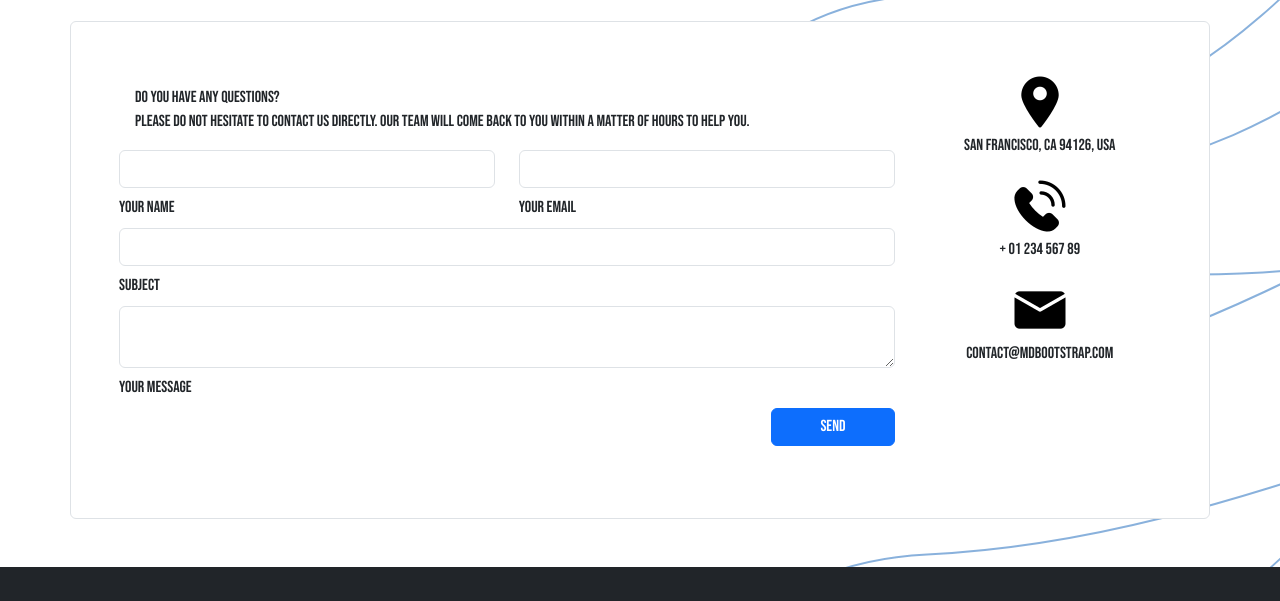
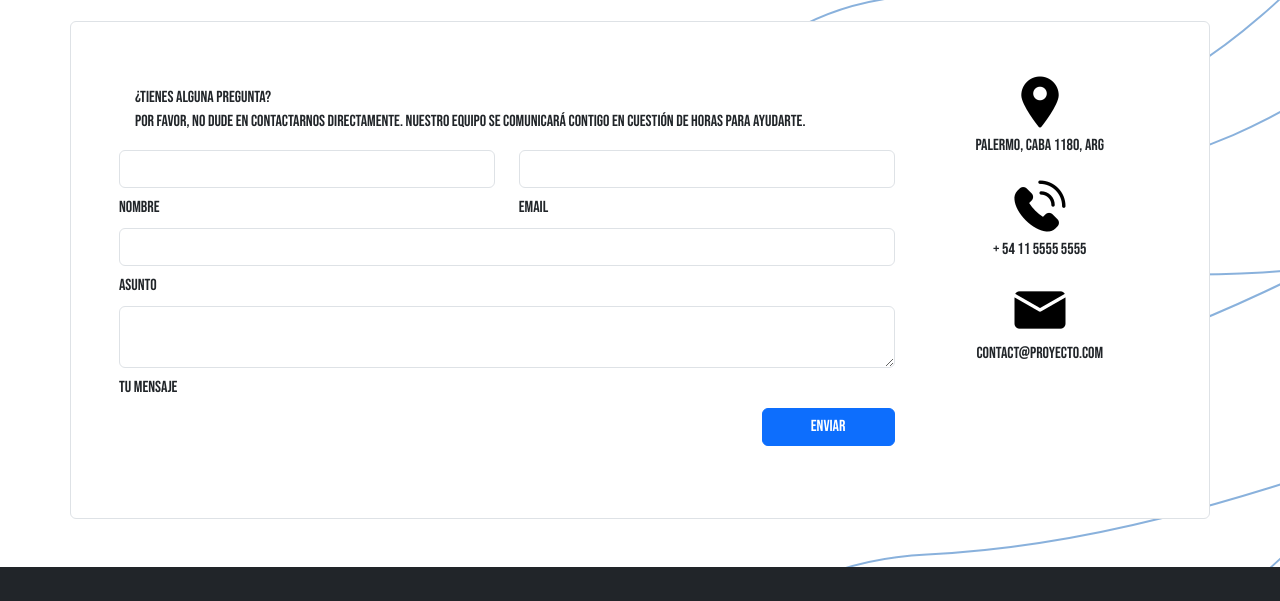
Before and after one commit to aecamilleri/PreEntrega03Camilleri, a plain HTML site: page pages/Contact.html in a window 1280 px wide. Shown: the part 199-800 px from the top of the page. Drawn offline with nearby package versions, Linux system fonts and the light colour scheme.

Commit message:
edits allproducts navs

```diff
--- a/css/style.css
+++ b/css/style.css
@@ -372,6 +372,16 @@ h2#banner{
 .nav-link {
     color: #37474f !important;
 }
+
+.btn.btn-link.text-start.active{
+    background: #000 !important;
+    color:#fff !important;
+    text-decoration: none!important;
+}
+.btn.btn-link.text-start{
+    text-decoration: none!important;
+}
+
 /*******Mobile*********************/
 @media only screen and (max-width: 576px) {
     .carousel-caption{
--- a/pages/Contact.html
+++ b/pages/Contact.html
@@ -63,20 +63,20 @@
     <section class="mb-4">
         <div class="row">
             <div class="col-md-9 mb-md-0 mb-5">
-                <p class="p-3 mb-0 text-center text-md-start"><span class="font-weight-bold d-block">Do you have any questions?</span>
-                    Please do not hesitate to contact us directly. Our team will come back to you within a matter of hours to help you.</p>
+                <p class="p-3 mb-0 text-center text-md-start"><span class="font-weight-bold d-block">¿Tienes alguna pregunta?</span>
+                    Por favor, no dude en contactarnos directamente. Nuestro equipo se comunicará contigo en cuestión de horas para ayudarte.</p>
                 <form id="contact-form" name="contact-form" action="mail.php" method="POST">
                     <div class="row">
                         <div class="col-md-6">
                             <div class="md-form mb-0">
                                 <input type="text" id="name" name="name" class="form-control">
-                                <label for="name" class="my-2 d-flex justify-content-center justify-content-md-start">Your name</label>
+                                <label for="name" class="my-2 d-flex justify-content-center justify-content-md-start">Nombre</label>
                             </div>
                         </div>
                         <div class="col-md-6">
                             <div class="md-form mb-0">
                                 <input type="text" id="email" name="email" class="form-control">
-                                <label for="email" class="my-2 d-flex justify-content-center justify-content-md-start">Your email</label>
+                                <label for="email" class="my-2 d-flex justify-content-center justify-content-md-start">Email</label>
                             </div>
                         </div>
                     </div>
@@ -84,7 +84,7 @@
                         <div class="col-md-12">
                             <div class="md-form mb-0">
                                 <input type="text" id="subject" name="subject" class="form-control">
-                                <label for="subject" class="my-2 d-flex justify-content-center justify-content-md-start">Subject</label>
+                                <label for="subject" class="my-2 d-flex justify-content-center justify-content-md-start">Asunto</label>
                             </div>
                         </div>
                     </div>
@@ -92,72 +92,29 @@
                         <div class="col-md-12">
                             <div class="md-form">
                                 <textarea type="text" id="message" name="message" rows="2" class="form-control md-textarea"></textarea>
-                                <label for="message" class="my-2 d-flex justify-content-center justify-content-md-start">Your message</label>
+                                <label for="message" class="my-2 d-flex justify-content-center justify-content-md-start">Tu Mensaje</label>
                             </div>
                         </div>
                     </div>
                 </form>
                 <div class="text-center float-md-end">
-                    <a class="btn btn-primary px-5">Send</a>
+                    <a class="btn btn-primary px-5">Enviar</a>
                 </div>
             </div>
             <div class="col-md-3 text-center">
                 <ul class="list-unstyled mb-0">
                     <img src="../img/map.png">
-                        <p>San Francisco, CA 94126, USA</p>
+                        <p>Palermo, CABA 1180, ARG</p>
                     </li>
                     <img src="../img/phone-call.png">
-                        <p>+ 01 234 567 89</p>
+                        <p>+ 54 11 5555 5555</p>
                     </li>
                     <img src="../img/mail.png">
-                        <p>contact@mdbootstrap.com</p>
+                        <p>contact@proyecto.com</p>
                     </li>
                 </ul>
             </div>
         </div>
-    </section>
-    <section class="container">
-    <!--<div class="contactForm m-6">
-             <div class="send">
-                <h2>Send us a message</h2>
-                <p>Send us a message and we'll respond within 24 hours</p>
-                <div class="contact1">
-                    <label for="name">Full Name</label>
-                    <input type="text" id="name" placeholder="Type full name here">
-                    <label for="phone"">Telephone</label>
-                    <input type="phone" id="phone" placeholder="Phone number">
-                </div>
-                <div class="contact2">
-                    <label for="email">Email</label>
-                    <input type="email" id="email" placeholder="Type email here">
-                    <label for="organization">Organization</label>
-                    <input type="text" id="organization" placeholder="Organization name">
-                </div>
-                <textarea name="message" id="message" placeholder="Type your message here"></textarea>
-                <input type="submit" value="submit" class="input-button bg_button_grey right">
-            </div>
-            <div class="contactInformation">
-                <h2>Contact Information</h2>
-                <div class="divisor my-3"></div>
-                <div class="thumbContact">
-                    <img src="../img/location.png" alt="">
-                    <h4>177 Huntington Ava Str 1703</h4>
-                </div>
-                <div class="thumbContact">
-                    <img src="../img/email.png" alt="">
-                    <h4>contact-us@company.com</h4>
-                </div>
-                <div class="thumbContact">
-                    <img src="../img/telephone.png" alt="">
-                    <h4>+1-617-555-0108</h4>
-                </div>
-                <div class="divisor my-3"></div>
-                <img class="smallSocial" src="../img/twitter.png" alt="">
-                <img class="smallSocial" src="../img/instagram.png" alt="">
-                <img class="smallSocial" src="../img/facebook.png" alt="">
-            </div>
-        </div>-->
-
     </section>
 </div>
 <div class="container-fluid bg-dark mt-5 p-3">
```
